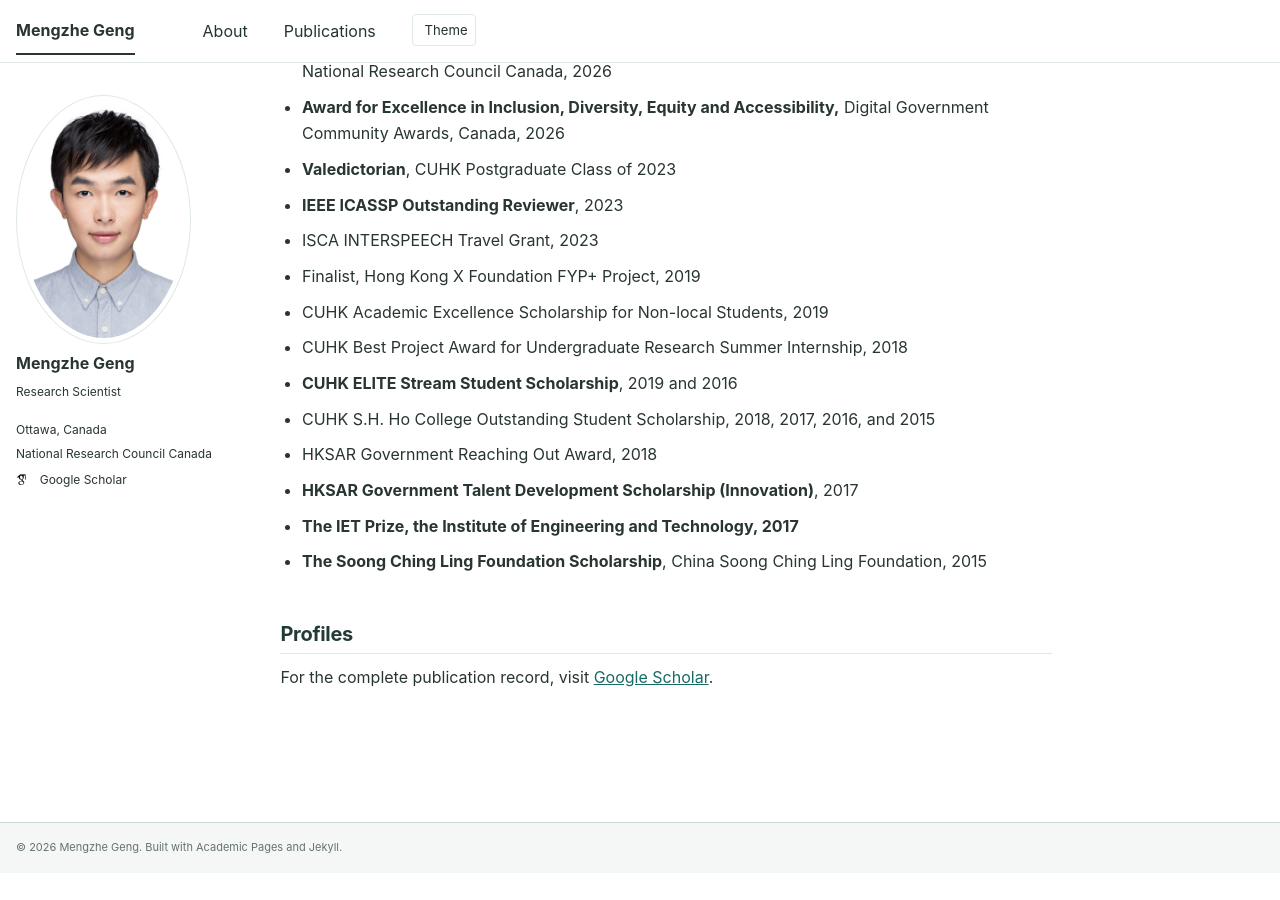
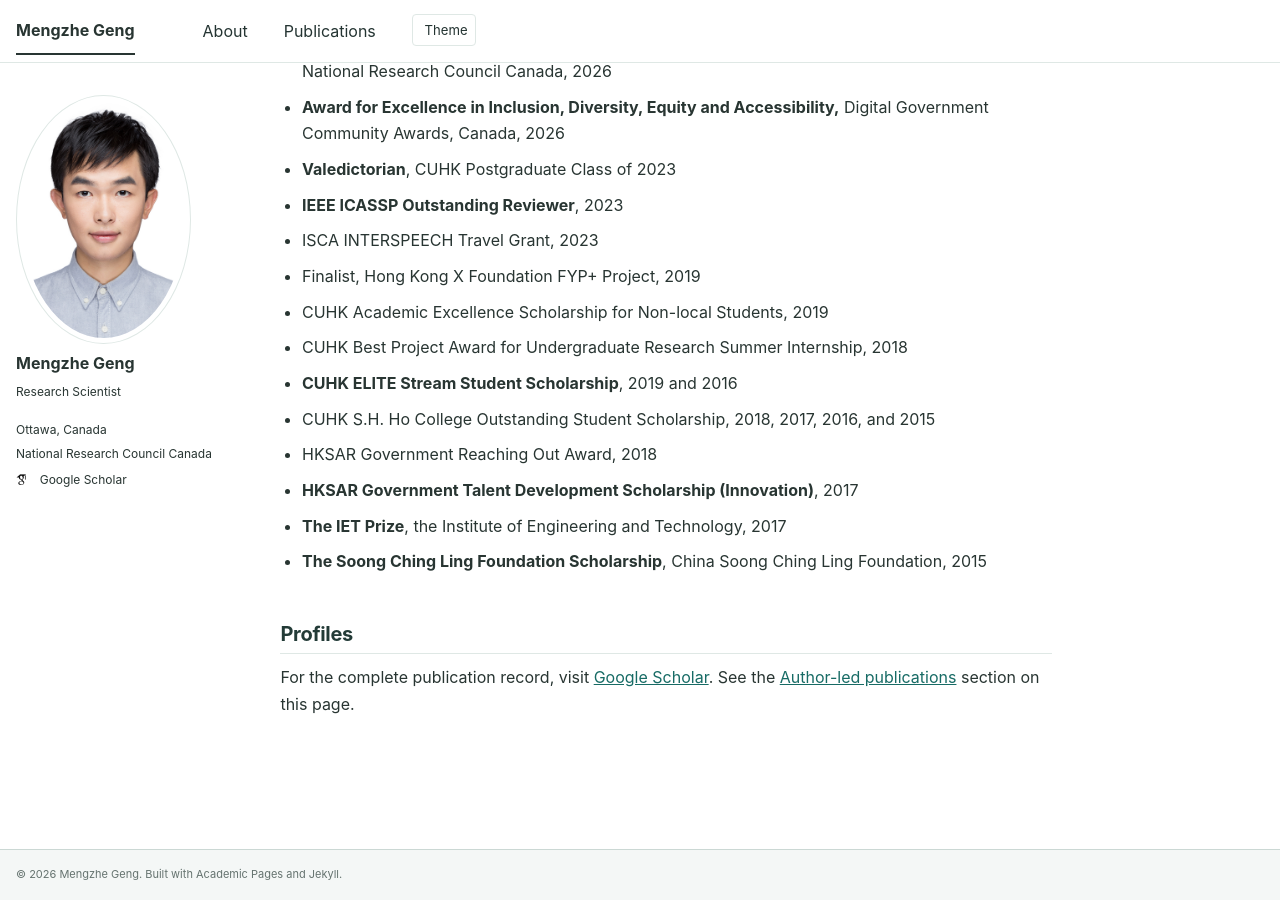
Before and after one commit to MENGZHEGENG/MENGZHEGENG.github.io, a Jekyll site: the page built from _pages/about.md, in a window 1280 px wide and 900 px high, scrolled down 6839 px. Built offline with Jekyll 4.4.1, drawn with Linux system fonts in a browser that asks for light colours; some web fonts are replaced; before the commit the page ends 7712 px from its top, so only the background shows below that.

Commit message:
Adjust award emphasis and publication link

```diff
--- a/_pages/about.md
+++ b/_pages/about.md
@@ -66,7 +66,7 @@ classes: wide
   </section>
 </div>
 
-<h2>Author-led publications</h2>
+<h2 id="author-led-publications">Author-led publications</h2>
 <p class="publication-intro">These include publications for which I am a first author, co-first author, or (joint) corresponding author.</p>
 {% assign author_led_publications = site.publications | where_exp: "post", "post.author_role" | sort: "author_role_order" %}
 {% assign timeline_themes = "Accessible speech AI|Language technology|Trustworthy audio AI|Foundation model evaluation|Speech generation and agents" | split: "|" %}
@@ -123,9 +123,9 @@ classes: wide
   <li class="award-item">CUHK S.H. Ho College Outstanding Student Scholarship, 2018, 2017, 2016, and 2015</li>
   <li class="award-item">HKSAR Government Reaching Out Award, 2018</li>
   <li class="award-item"><strong>HKSAR Government Talent Development Scholarship (Innovation)</strong>, 2017</li>
-  <li class="award-item"><strong>The IET Prize, the Institute of Engineering and Technology, 2017</strong></li>
+  <li class="award-item"><strong>The IET Prize</strong>, the Institute of Engineering and Technology, 2017</li>
   <li class="award-item"><strong>The Soong Ching Ling Foundation Scholarship</strong>, China Soong Ching Ling Foundation, 2015</li>
 </ul>
 
 <h2>Profiles</h2>
-<p>For the complete publication record, visit <a href="{{ site.author.googlescholar }}">Google Scholar</a>.</p>
+<p>For the complete publication record, visit <a href="{{ site.author.googlescholar }}">Google Scholar</a>. See the <a href="#author-led-publications">Author-led publications</a> section on this page.</p>
```
